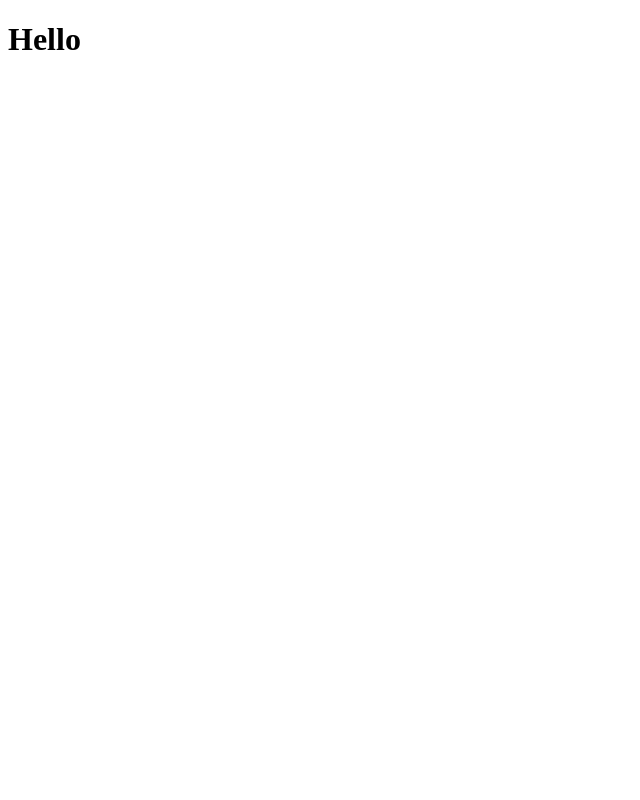
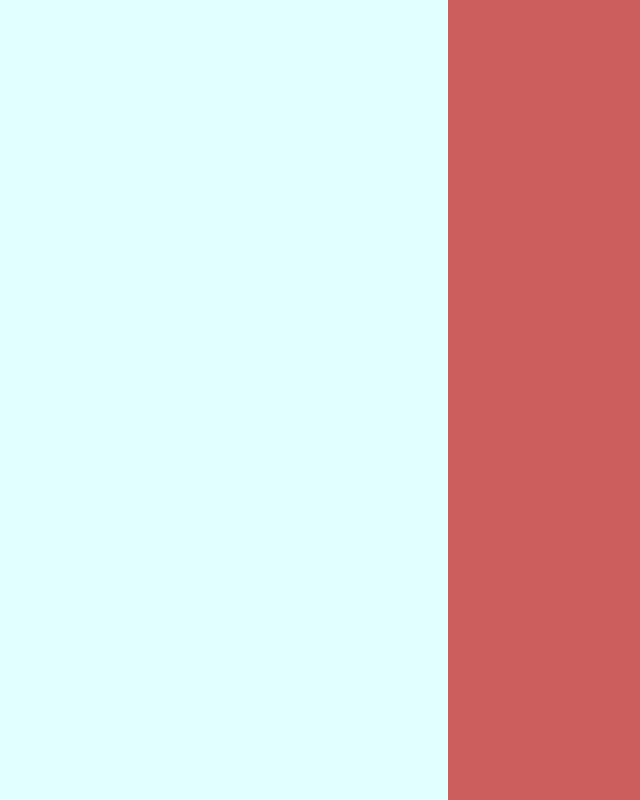
Before and after one commit to mena0018/CreditCard, a React (Vite) app: page / in a window 1280 px wide. Shown: the whole page, without its empty margins (0-640 px from the left). Built offline with nearby package versions, Linux system fonts and the light colour scheme.

Commit message:
Implementation of the Layout

```diff
--- a/src/App.tsx
+++ b/src/App.tsx
@@ -1,9 +1,12 @@
-function App() {
+import React from "react";
+
+const App = () => {
   return (
-    <div className="App">
-      <h1>Hello</h1>
+    <div className="container">
+      <div className="card__container"></div>
+      <div className="form__container"></div>
     </div>
   );
-}
+};
 
 export default App;
--- a/src/index.scss
+++ b/src/index.scss
@@ -0,0 +1,63 @@
+@import "./scss/mixins.scss";
+@import "./scss/variables.scss";
+
+*,
+::after,
+::before {
+  box-sizing: border-box;
+  padding: 0;
+  margin: 0;
+}
+
+html {
+  font-family: $font-fam;
+  background-color: $white;
+}
+
+html,
+body,
+#root {
+  height: 100%;
+}
+
+.container {
+  height: 100%;
+  display: grid;
+  grid-template-columns: 1fr;
+  grid-template-rows: repeat(2, 35% 65%);
+
+  .card__container {
+    background: lightcyan;
+
+    .card__content {
+      width: 100%;
+      height: 80%;
+      background-image: url("./images/bg-main-mobile.png");
+      background-size: cover;
+    }
+  }
+
+  .form__container {
+    width: 100%;
+    height: 100%;
+    background: indianred;
+    display: flex;
+    flex-direction: column;
+    align-items: center;
+  }
+}
+
+@media screen and (min-width: $responsive) {
+  .container {
+    grid-template-columns: repeat(2, 35% 65%);
+    grid-template-rows: 1fr;
+
+    .card__container {
+      .card__content {
+        width: 80%;
+        height: 100%;
+        background-image: url("./images/bg-main-desktop.png");
+      }
+    }
+  }
+}
```
